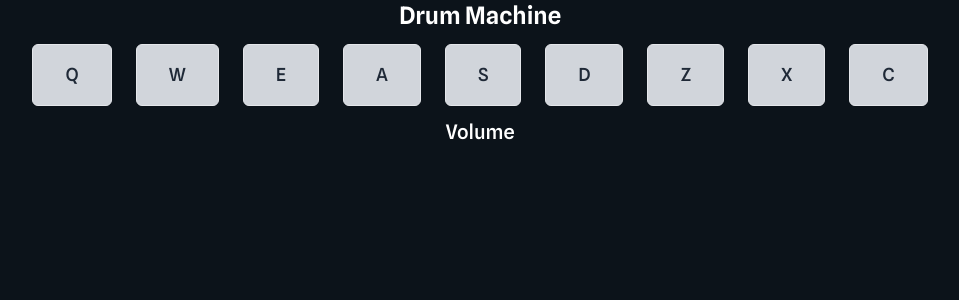
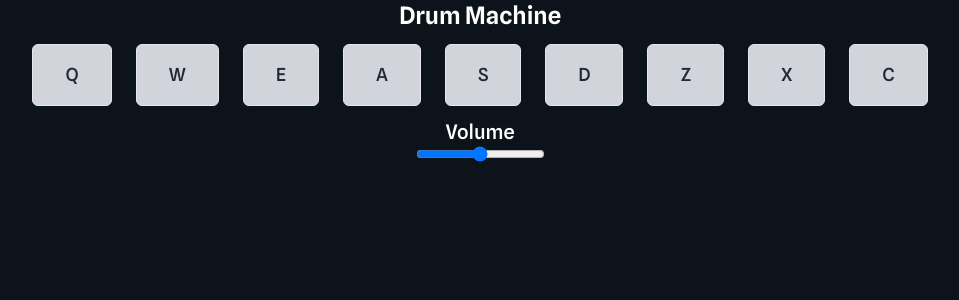
Before and after one commit to gift56/Drum-machine, a React (Vite) app: page / in a window 1280 px wide. Shown: the top 300 px of the page, without its empty margins (160-1119 px from the left). Built offline with nearby package versions, Linux system fonts and the light colour scheme.

Commit message:
working on volume

```diff
--- a/src/App.tsx
+++ b/src/App.tsx
@@ -1,5 +1,6 @@
 import { useState } from "react";
 import Pad from "./components/Pad";
+import Volume from "./components/Volume";
 import { audioSound } from "./data/audioSound";
 
 const App = () => {
@@ -17,7 +18,7 @@ const App = () => {
             active={active}
           />
         ))}
-        <h4 className="text-xl font-medium">Volume</h4>
+        <Volume />
       </div>
     </main>
   );
--- a/src/components/Volume.tsx
+++ b/src/components/Volume.tsx
@@ -1,9 +1,10 @@
-
-
 const Volume = () => {
   return (
-    <div>Volume</div>
-  )
-}
+    <div className="flex flex-col items-center justify-center">
+      <h4 className="text-xl font-medium">Volume</h4>
+      <input type="range" step={0.01} />
+    </div>
+  );
+};
 
-export default Volume
+export default Volume;
```
